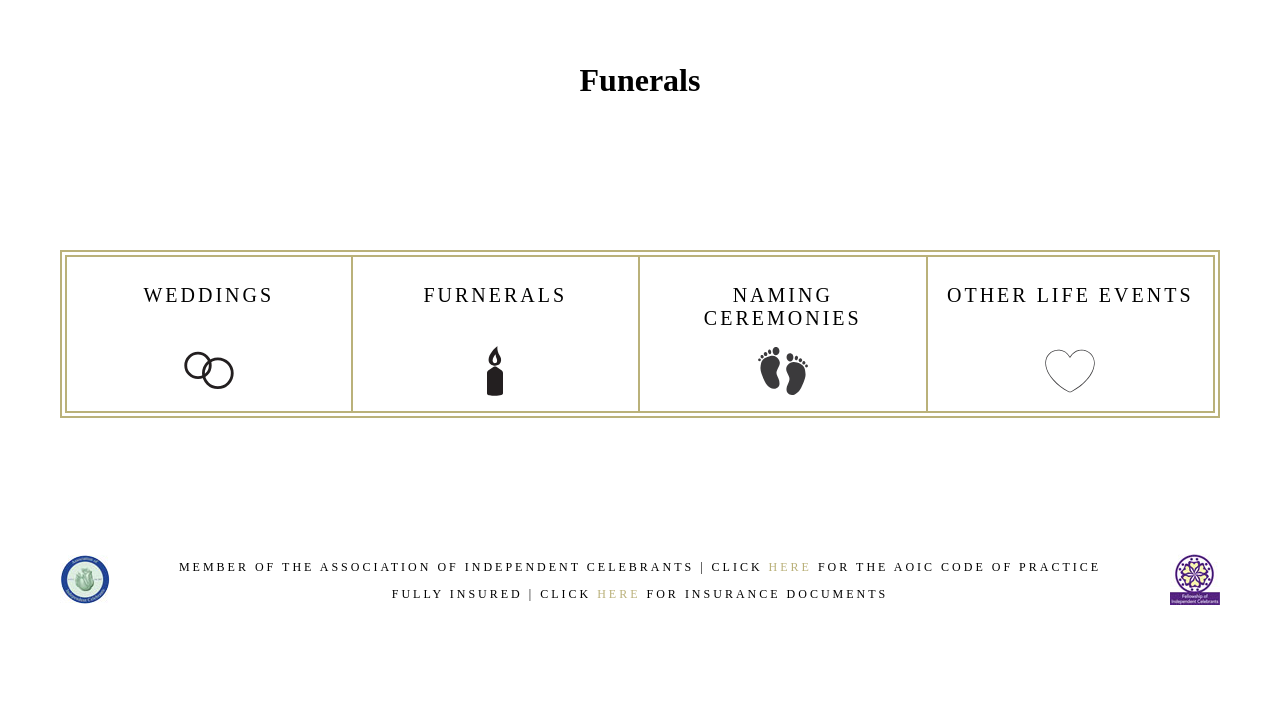
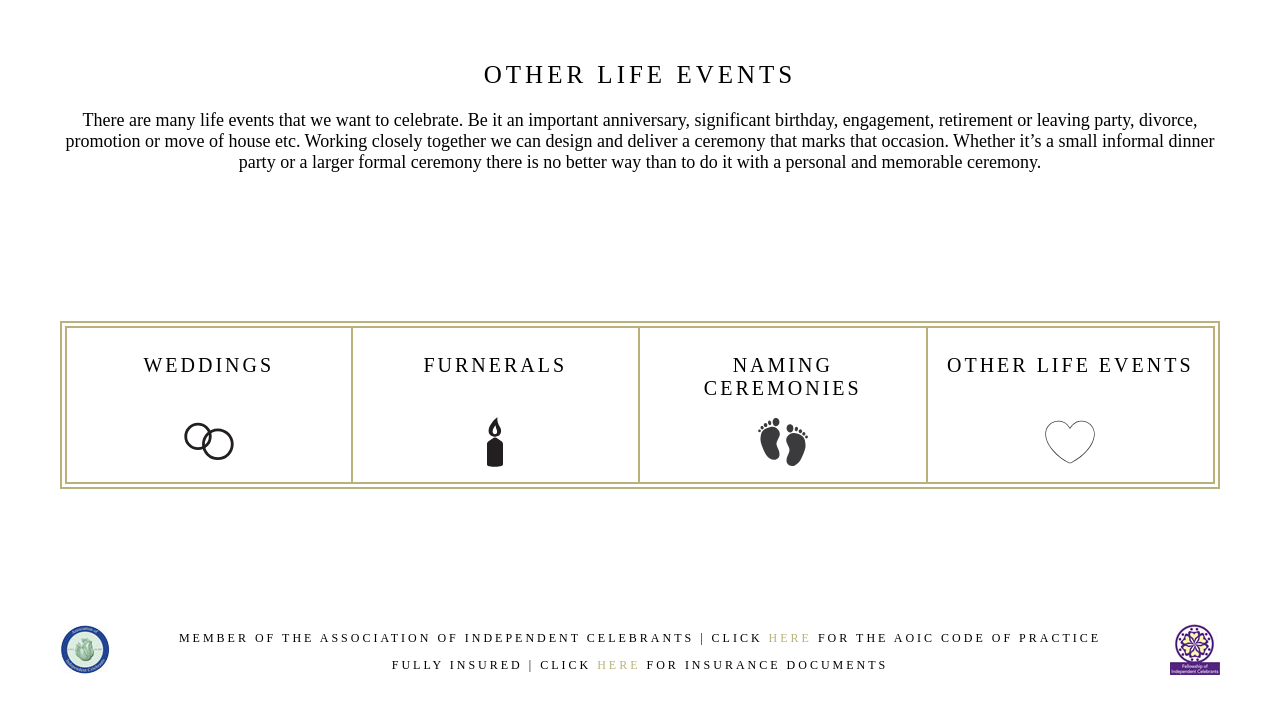
Before and after one commit to Garypickles/celebrant, a Jekyll site: the page built from life-events.html, in a window 1280 px wide. Shown: the part 734-1459 px from the top of the page. Built offline with Jekyll 4.4.1, drawn with Linux system fonts in a browser that asks for light colours; Markdown is read by kramdown in place of the engine named in the settings; before the commit the page ends 1388 px from its top, so only the background shows below that.

Commit message:
Updated 'life-events.html' via CloudCannon

```diff
--- a/life-events.html
+++ b/life-events.html
@@ -2,6 +2,4 @@
 layout: services
 title: Other Life Events
 ---
-<div class="page-content editable">
-  <h1>Funerals</h1>
-</div>
+<div class="page-content editable"><h2>OTHER LIFE EVENTS</h2><p>There are many life events that we want to celebrate. Be it an important anniversary, significant birthday, engagement, retirement or leaving party, divorce, promotion or move of house etc. Working closely together we can design and deliver a ceremony that marks that occasion. Whether it&rsquo;s a small informal dinner party or a larger formal ceremony there is no better way than to do it with a personal and memorable ceremony.</p></div>
```
